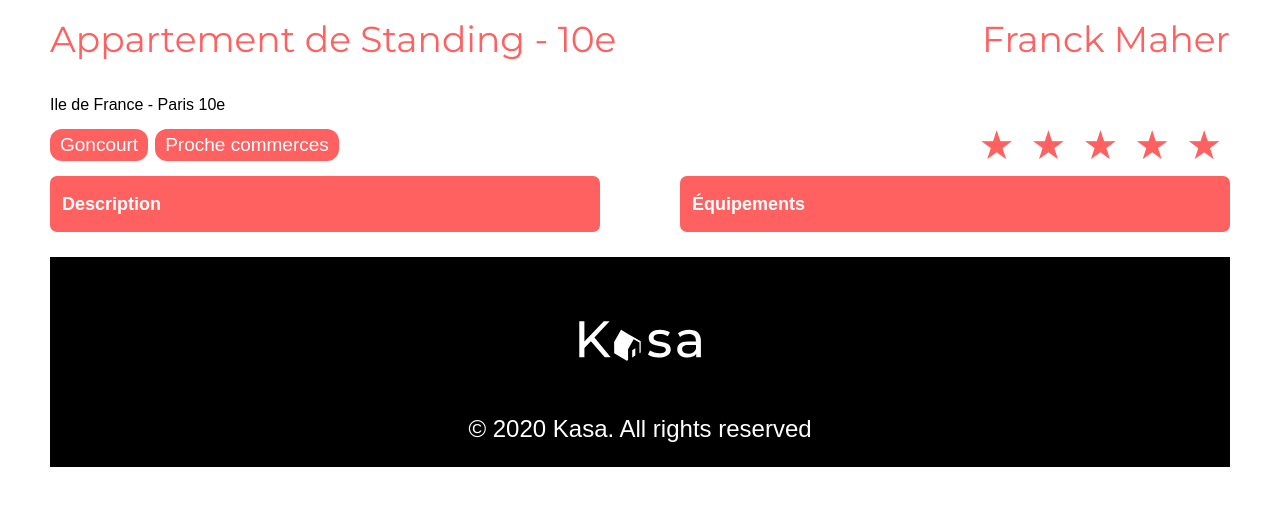
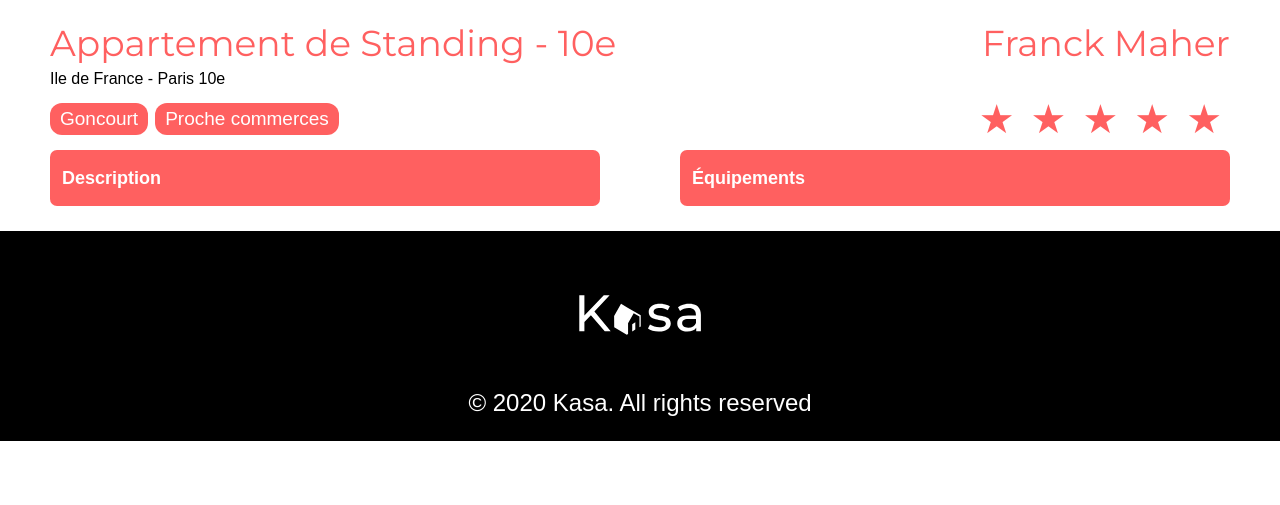
Before and after one commit to GlMlL/Projet-8-kasa, a React (Create React App) app: page /annonce/0979876d in a window 1280 px wide. Shown: the part 713-1218 px from the top of the page. Built offline with nearby package versions, Linux system fonts and the light colour scheme.

Commit message:
modif style footer

```diff
--- a/src/components/Header.jsx
+++ b/src/components/Header.jsx
@@ -1,8 +1,11 @@
 import '../styles/header.scss';
-import {NavLink} from 'react-router-dom';
+import { NavLink } from 'react-router-dom';
+
 const Header = () => {
     return (
         <div className="header">
+
+            <NavLink to="/">
                 <svg width="211" height="68" viewBox="0 0 211 68" fill="none" xmlns="http://www.w3.org/2000/svg">
                     <path d="M20.0745 34.6485L8.84014 46.1362V62.2561H0V0H8.84014V34.8338L42.359 0H52.4883L26.1521 27.9782L54.33 62.2561H44.0165L20.0745 34.6485Z" fill="#FF6060"/>
                     <path d="M118.789 57.2534L122.289 50.5831C126.34 53.3624 132.602 55.4005 138.68 55.4005C146.599 55.4005 149.73 52.9918 149.73 48.9155C149.73 38.3542 120.078 47.4332 120.078 28.7193C120.078 20.1962 127.629 14.6376 139.6 14.6376C145.678 14.6376 152.676 16.3051 156.728 18.8992L153.045 25.5695C148.809 22.7902 144.205 21.8637 139.6 21.8637C132.234 21.8637 128.55 24.643 128.55 28.3487C128.55 39.4659 158.202 30.3869 158.202 48.7302C158.202 57.2534 150.466 62.6267 137.943 62.6267C130.392 62.812 122.657 60.4032 118.789 57.2534Z" fill="#FF6060"/>
@@ -10,16 +13,16 @@ const Header = () => {
                     <path d="M91.5323 49.8419V62.4414L96.8732 59.2915V46.6921L91.5323 49.8419Z" fill="#FF6060"/>
                     <path d="M106.266 34.4632L84.3497 21.6784L72.1945 14.6376L60.2234 35.5749L60.4076 55.2152L82.1396 68L84.3497 66.703V48.1744L94.1106 30.9428L104.056 36.6866V55.2152L106.266 53.9182V34.4632Z" fill="#FF6060"/>
                 </svg>
+            </NavLink>
 
             <nav>
                 <ul>
-                    <NavLink to="/" className={({isActive}) => (isActive ? "underline" : "" )}>
+                    <NavLink to="/" className={({ isActive }) => (isActive ? "underline" : "" )}>
                         <li>Accueil</li>
                     </NavLink>
-                    <NavLink to="/about" className={({isActive}) => (isActive ? "underline" : "" )}>
+                    <NavLink to="/about" className={({ isActive }) => (isActive ? "underline" : "" )}>
                         <li>À Propos</li>
                     </NavLink>
-
                 </ul>
             </nav>
         </div>
--- a/src/styles/annonce.scss
+++ b/src/styles/annonce.scss
@@ -89,7 +89,7 @@ body{
 }
 
 .location {
-  margin-top: 35px;
+  margin-top: 5px;
 }
 
 .flex{
--- a/src/styles/footerStyle.scss
+++ b/src/styles/footerStyle.scss
@@ -12,6 +12,8 @@ footer {
   font-size: 24px;
   font-weight: 500;
   text-align: center;
+  margin-left: -50px;
+  margin-right: -50px;
 
   svg{
     width: 122px;
```
Lines whose indentation alone changed are shown as unchanged.
